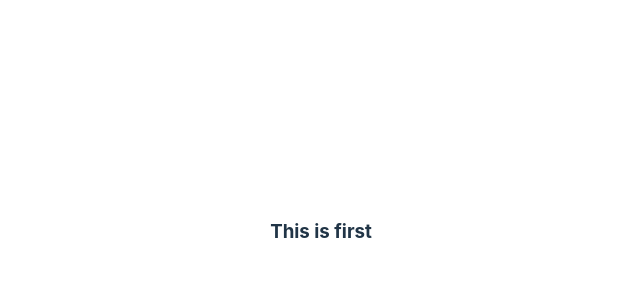
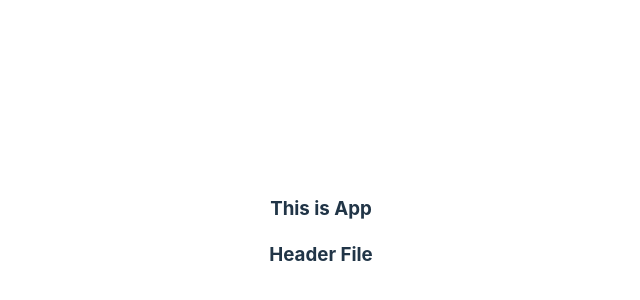
Before and after one commit to mdrezaulkarim38/JSPractice, a React (Vite) app in the folder react-project/: page / in a window 1280 px wide. Shown: the part 168-468 px from the top of the page, without its empty margins (319-959 px from the left). Built offline with nearby package versions, Linux system fonts and the light colour scheme.

Commit message:
update some code

```diff
--- a/react-project/src/App.jsx
+++ b/react-project/src/App.jsx
@@ -1,10 +1,11 @@
-import './App.css'
-function App()
-{
+import "./App.css";
+import Header from "./Header";
+function App() {
   return (
-    <>
-    <h3>This is first</h3>
-    </>
+    <div>
+      <h3>This is App</h3>
+      <Header />
+    </div>
   );
 }
 
--- /dev/null
+++ b/react-project/src/Header.jsx
@@ -0,0 +1,10 @@
+function Header()
+{
+    return (
+        <div>
+            <h3>Header File</h3>
+        </div>
+    );
+}
+
+export default Header;
```
